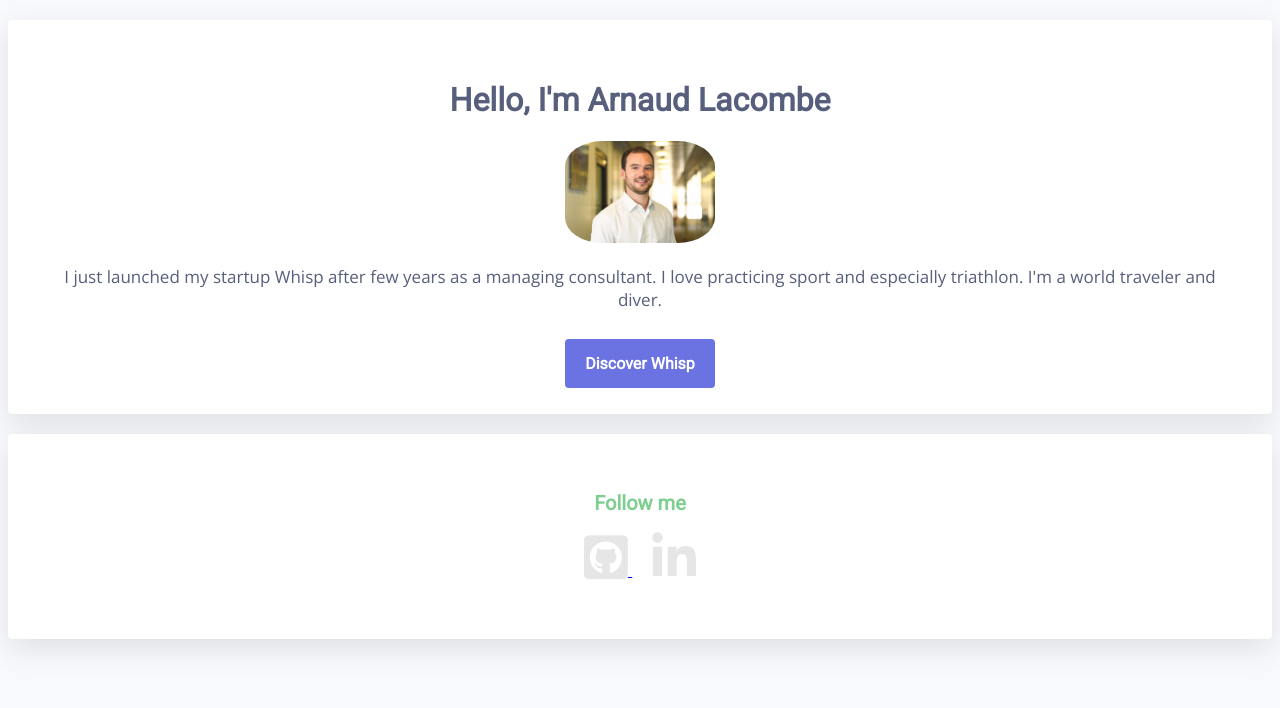
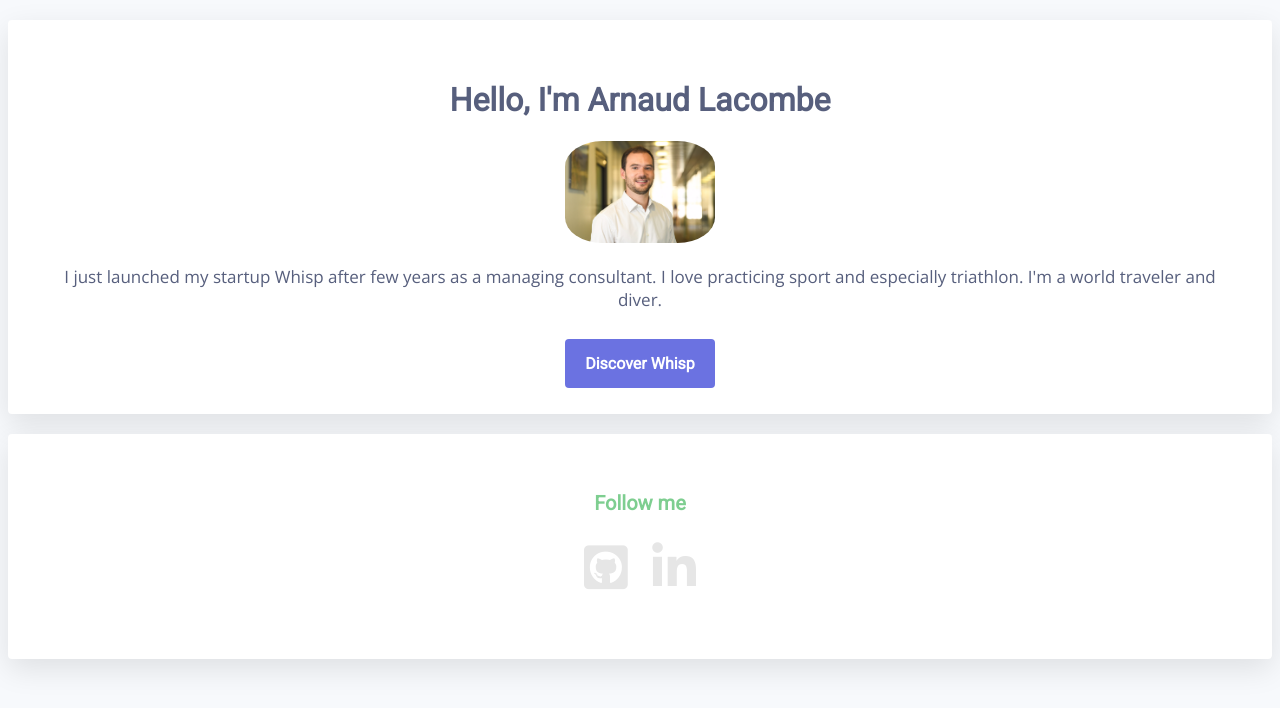
Before and after one commit to ArnoLac/profile, a plain HTML site: page index.html in a window 1280 px wide. Drawn offline with nearby package versions, Linux system fonts and the light colour scheme.

Commit message:
make my profile prettier

```diff
--- a/style.css
+++ b/style.css
@@ -57,12 +57,13 @@ p {
 
 .list-inline {
   list-style: none;
-  padding-left: 0px;
+  padding: 0px;
 }
 
 .list-inline li {
-  display: inline;
   padding: 10px;
+  display: inline-block;
+  text-align: center;
 }
 
 .list-inline i {
```
